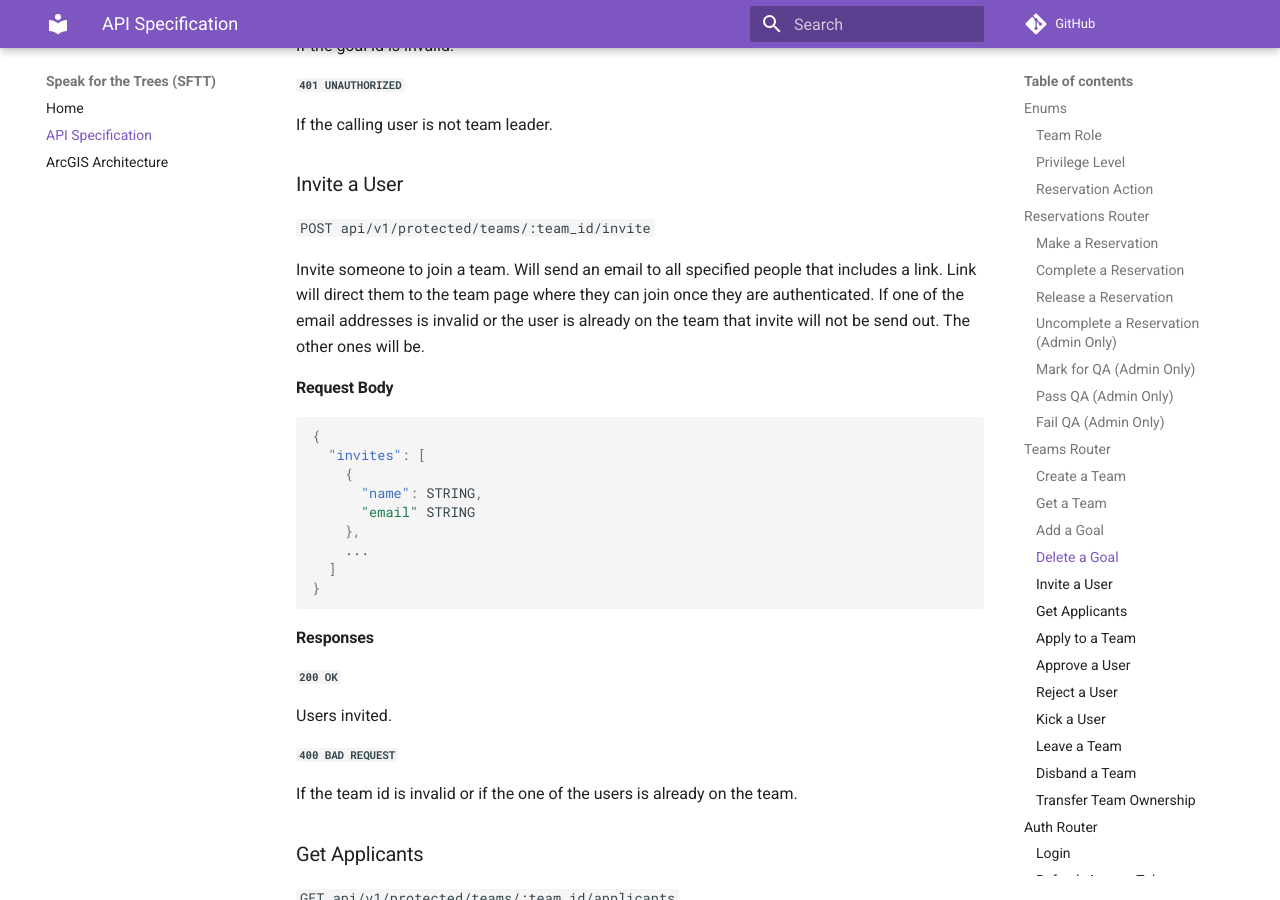
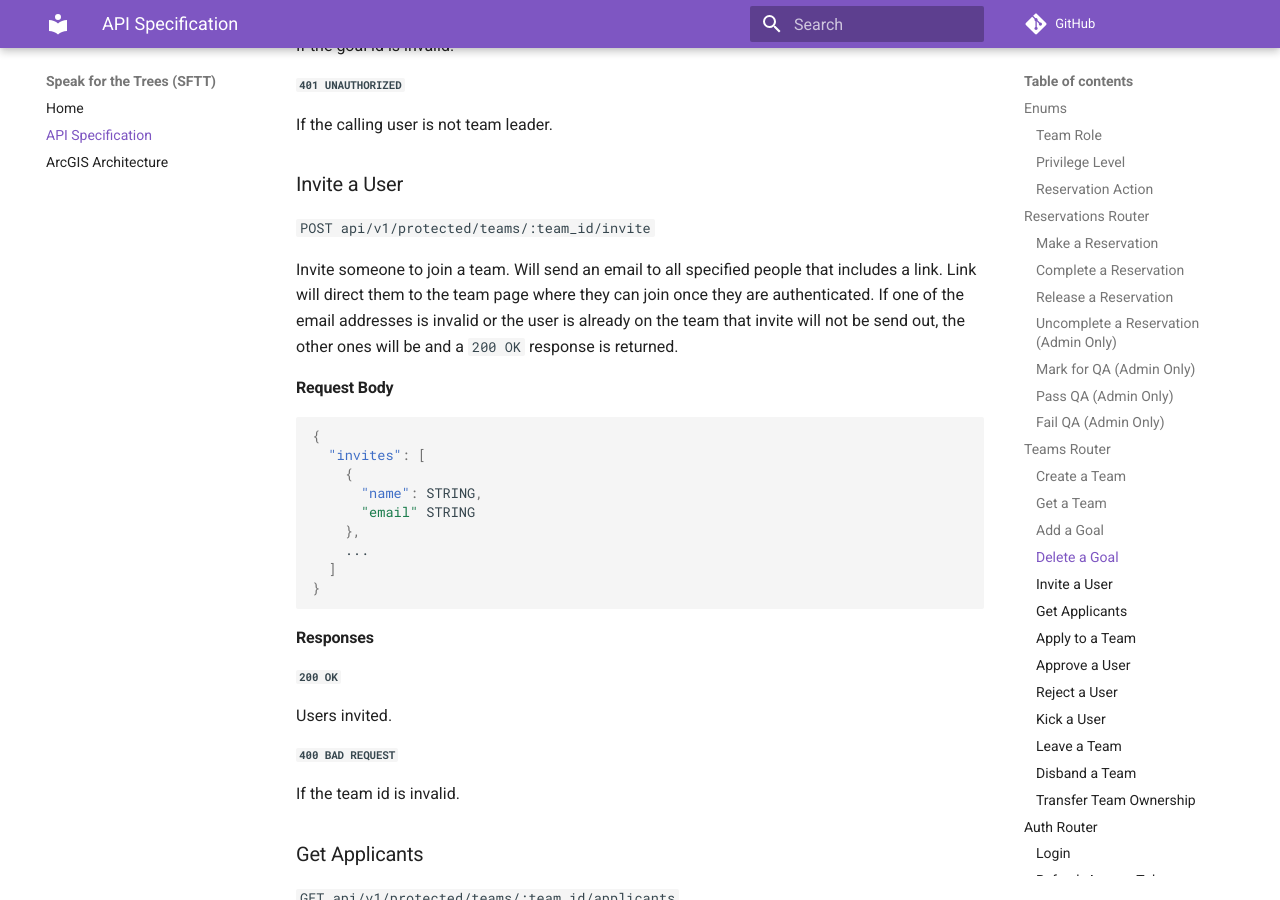
Before and after one commit to Code-4-Community/c4c-dev-docs, an MkDocs documentation site: the page built from docs/sftt/sftt-api-spec.md, in a window 1280 px wide and 900 px high, scrolled down 8405 px. Built offline with MkDocs 1.6.1 and Material for MkDocs 9.7.7, drawn with Linux system fonts in a browser that asks for light colours; comment, search, counter and statistics services are not loaded; some of the changed text lies outside the part shown.

Commit message:
Addressed more comments

```diff
--- a/docs/sftt/sftt-api-spec.md
+++ b/docs/sftt/sftt-api-spec.md
@@ -331,7 +331,7 @@ If the calling user is not team leader.
 
 `POST api/v1/protected/teams/:team_id/invite`
 
-Invite someone to join a team. Will send an email to all specified people that includes a link. Link will direct them to the team page where they can join once they are authenticated. If one of the email addresses is invalid or the user is already on the team that invite will not be send out. The other ones will be.
+Invite someone to join a team. Will send an email to all specified people that includes a link. Link will direct them to the team page where they can join once they are authenticated. If one of the email addresses is invalid or the user is already on the team that invite will not be send out, the other ones will be and a `200 OK` response is returned.
 
 #### Request Body
 
@@ -355,7 +355,7 @@ Users invited.
 
 ##### `400 BAD REQUEST`
 
-If the team id is invalid or if the one of the users is already on the team.
+If the team id is invalid.
 
 ### Get Applicants
 
```
Also changed, not shown: other parts of docs/sftt/sftt-api-spec.md (+1 -1 lines).
